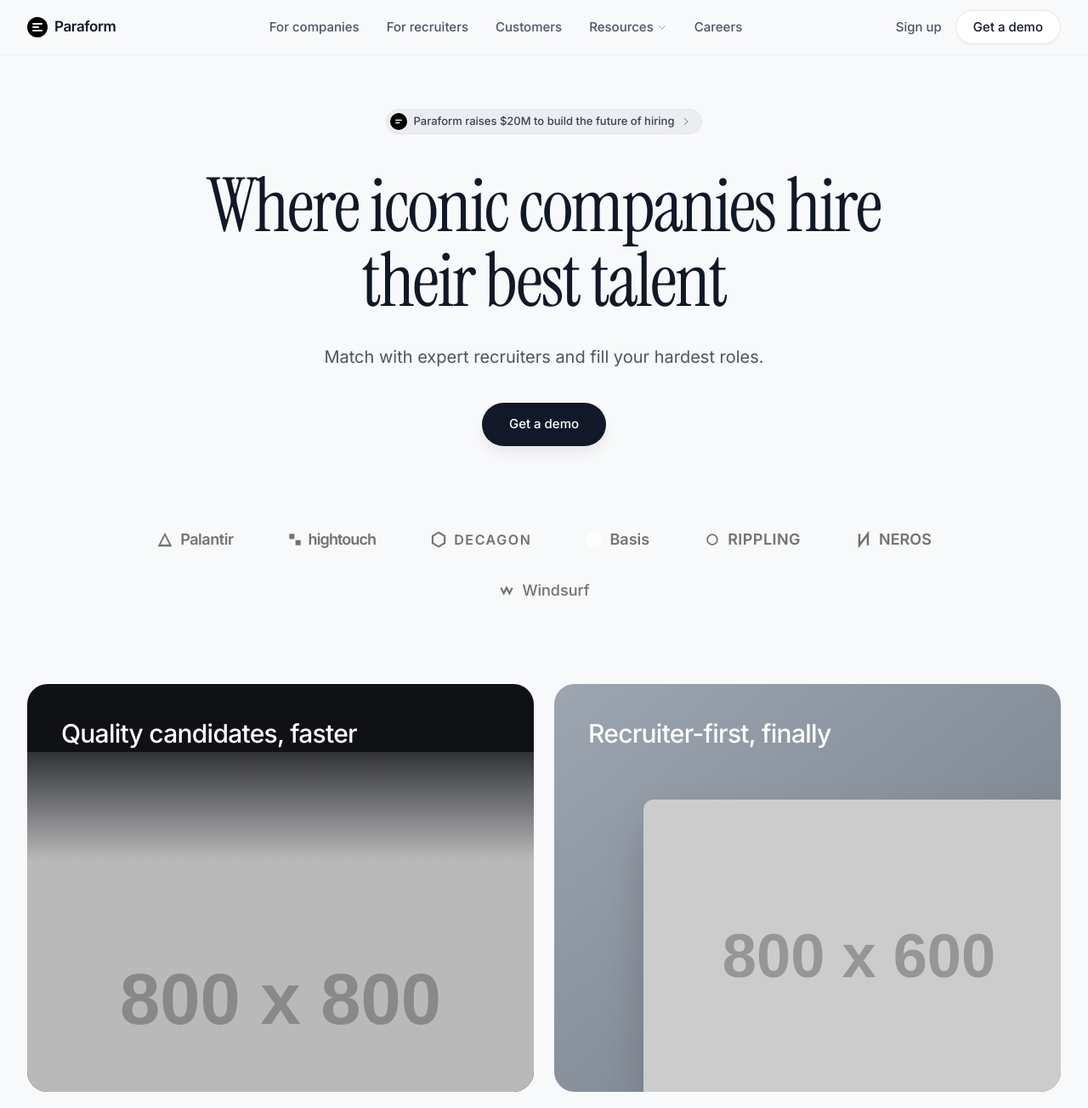
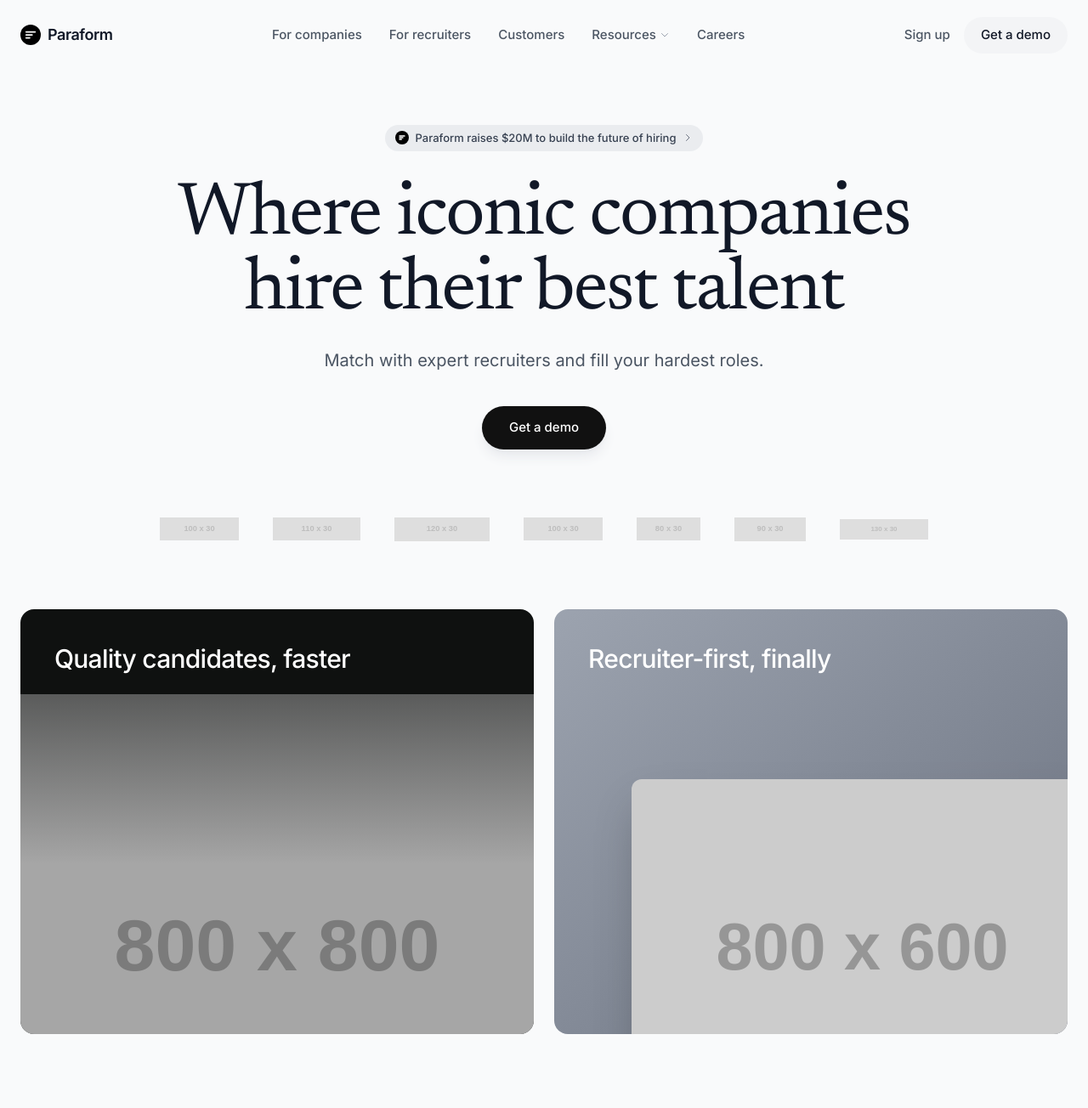
Before and after one commit to uncommon-websites/paraform-com-hero, a plain HTML site: page index.html in a window 1280 px wide. Shown: the whole page at 85% size. Drawn offline with nearby package versions, Linux system fonts and the light colour scheme; placeholder pictures from the web are drawn by us.

Commit message:
Update hero HTML

```diff
--- a/index.html
+++ b/index.html
@@ -3,177 +3,220 @@
 <head>
     <meta charset="UTF-8">
     <meta name="viewport" content="width=device-width, initial-scale=1.0">
-    <title>Paraform Hero Section</title>
+    <title>Paraform Hero Recreation</title>
     <script src="https://cdn.tailwindcss.com"></script>
     <link rel="preconnect" href="https://fonts.googleapis.com">
     <link rel="preconnect" href="https://fonts.gstatic.com" crossorigin>
-    <link href="https://fonts.googleapis.com/css2?family=Instrument+Serif:ital@0;1&family=Inter:wght@300;400;500;600&display=swap" rel="stylesheet">
+    <link href="https://fonts.googleapis.com/css2?family=Inter:wght@400;500;600&family=Newsreader:ital,opsz,wght@0,6..72,200..800;1,6..72,200..800&display=swap" rel="stylesheet">
+
+    <script>
+        tailwind.config = {
+            theme: {
+                extend: {
+                    fontFamily: {
+                        sans: ['Inter', 'sans-serif'],
+                        serif: ['Newsreader', 'serif'],
+                    },
+                    colors: {
+                        gray: {
+                            50: '#F9FAFB',
+                            100: '#F3F4F6',
+                            800: '#1F2937',
+                            900: '#111827',
+                        }
+                    }
+                }
+            }
+        }
+    </script>
+
     <style>
-        body {
-            font-family: 'Inter', sans-serif;
-            background-color: #F8F9FA;
-            color: #111827;
+        /* Typography Utilities */
+        .text-balance { text-wrap: balance; }
+        .text-pretty { text-wrap: pretty; }
+
+        /* Animation keyframes */
+        @keyframes fadeInUp {
+            from {
+                opacity: 0;
+                transform: translateY(20px);
+                filter: blur(4px);
             }
-        .font-serif-display {
-            font-family: 'Instrument Serif', serif;
+            to {
+                opacity: 1;
+                transform: translateY(0);
+                filter: blur(0);
             }
-        .logo-grayscale {
-            filter: grayscale(100%) opacity(0.6);
-            transition: filter 0.3s ease, opacity 0.3s ease;
         }
-        .logo-grayscale:hover {
-            filter: grayscale(0%) opacity(1);
+
+        @keyframes fadeIn {
+            from { opacity: 0; }
+            to { opacity: 1; }
+        }
+
+        @keyframes scaleIn {
+            from {
+                opacity: 0;
+                transform: scale(0.95);
+            }
+            to {
+                opacity: 1;
+                transform: scale(1);
+            }
+        }
+
+        /* Base animation class - ease-out for entering elements */
+        .animate-fade-in-up {
+            opacity: 0;
+            animation: fadeInUp 0.8s cubic-bezier(0.22, 0.61, 0.36, 1) forwards;
+        }
+
+        .animate-fade-in {
+            opacity: 0;
+            animation: fadeIn 0.6s cubic-bezier(0.22, 0.61, 0.36, 1) forwards;
+        }
+
+        .animate-scale-in {
+            opacity: 0;
+            animation: scaleIn 0.8s cubic-bezier(0.22, 0.61, 0.36, 1) forwards;
+        }
+
+        /* Staggered delays for sequential reveals */
+        .delay-0 { animation-delay: 0ms; }
+        .delay-100 { animation-delay: 100ms; }
+        .delay-200 { animation-delay: 200ms; }
+        .delay-300 { animation-delay: 300ms; }
+        .delay-400 { animation-delay: 400ms; }
+        .delay-500 { animation-delay: 500ms; }
+        .delay-600 { animation-delay: 600ms; }
+        .delay-700 { animation-delay: 700ms; }
+        .delay-800 { animation-delay: 800ms; }
+
+        /* Accessibility: Respect reduced motion preferences */
+        @media (prefers-reduced-motion: reduce) {
+            .animate-fade-in-up,
+            .animate-fade-in,
+            .animate-scale-in {
+                animation: none;
+                opacity: 1;
+                transform: none;
+                filter: none;
+            }
         }
     </style>
 </head>
-<body>
+<body class="bg-[#F9FAFB] text-gray-900 antialiased overflow-x-hidden">
 
-    <!-- Navigation -->
-    <nav class="fixed top-0 w-full z-50 bg-[#F8F9FA]/90 backdrop-blur-sm border-b border-gray-200/50">
-        <div class="max-w-[1440px] mx-auto px-4 sm:px-6 lg:px-8">
-            <div class="flex justify-between items-center h-16">
+    <!-- Navbar -->
+    <nav class="w-full px-6 py-5 animate-fade-in delay-0">
+        <div class="max-w-[1400px] mx-auto flex items-center justify-between">
             <!-- Logo -->
-                <div class="flex items-center gap-2 cursor-pointer">
-                    <div class="w-6 h-6 bg-black rounded-full flex items-center justify-center text-white relative overflow-hidden">
-                        <div class="flex flex-col gap-[2px] items-start w-3">
-                            <div class="h-[2px] w-3 bg-white rounded-full"></div>
-                            <div class="h-[2px] w-2 bg-white rounded-full"></div>
-                            <div class="h-[2px] w-3 bg-white rounded-full"></div>
+            <div class="flex items-center gap-2">
+                <div class="w-6 h-6 bg-black rounded-full flex items-center justify-center text-white">
+                    <svg width="14" height="14" viewBox="0 0 24 24" fill="none" stroke="currentColor" stroke-width="3" stroke-linecap="round" stroke-linejoin="round">
+                        <line x1="3" y1="6" x2="21" y2="6"></line>
+                        <line x1="3" y1="12" x2="15" y2="12"></line>
+                        <line x1="3" y1="18" x2="10" y2="18"></line>
+                    </svg>
                 </div>
-                    </div>
-                    <span class="font-semibold text-[17px] tracking-tight text-gray-900">Paraform</span>
+                <span class="font-bold text-lg tracking-tight">Paraform</span>
             </div>
 
-                <!-- Desktop Menu -->
-                <div class="hidden lg:flex items-center space-x-8 text-[15px] font-medium text-gray-600">
-                    <a href="#" class="hover:text-gray-900 transition-colors">For companies</a>
-                    <a href="#" class="hover:text-gray-900 transition-colors">For recruiters</a>
-                    <a href="#" class="hover:text-gray-900 transition-colors">Customers</a>
-                    <div class="flex items-center gap-1 cursor-pointer group hover:text-gray-900 transition-colors">
+            <!-- Desktop Links -->
+            <div class="hidden lg:flex items-center gap-8 text-[15px] font-medium text-gray-600">
+                <a href="#" class="hover:text-black transition-colors">For companies</a>
+                <a href="#" class="hover:text-black transition-colors">For recruiters</a>
+                <a href="#" class="hover:text-black transition-colors">Customers</a>
+                <div class="flex items-center gap-1 cursor-pointer hover:text-black transition-colors group">
                     <span>Resources</span>
-                        <svg class="w-3 h-3 text-gray-400 group-hover:text-gray-900 transition-colors" fill="none" stroke="currentColor" viewBox="0 0 24 24"><path stroke-linecap="round" stroke-linejoin="round" stroke-width="2" d="M19 9l-7 7-7-7"></path></svg>
+                    <svg class="w-3 h-3 text-gray-400 group-hover:text-black transition-colors" fill="none" stroke="currentColor" viewBox="0 0 24 24"><path stroke-linecap="round" stroke-linejoin="round" stroke-width="2" d="M19 9l-7 7-7-7"></path></svg>
                 </div>
-                    <a href="#" class="hover:text-gray-900 transition-colors">Careers</a>
+                <a href="#" class="hover:text-black transition-colors">Careers</a>
             </div>
 
-                <!-- Right Buttons -->
+            <!-- Actions -->
             <div class="flex items-center gap-4">
-                    <a href="#" class="hidden sm:block text-[15px] font-medium text-gray-600 hover:text-gray-900 transition-colors">Sign up</a>
-                    <a href="#" class="text-[15px] font-medium bg-white border border-gray-200 hover:bg-gray-50 text-gray-900 px-5 py-2 rounded-full transition-all shadow-sm">Get a demo</a>
-                </div>
+                <a href="#" class="text-[15px] font-medium text-gray-600 hover:text-black transition-colors hidden sm:block">Sign up</a>
+                <a href="#" class="text-[15px] font-medium bg-[#F3F4F6] hover:bg-gray-200 transition-colors px-5 py-2.5 rounded-full">Get a demo</a>
             </div>
         </div>
     </nav>
 
-    <!-- Hero Section -->
-    <main class="pt-32 pb-20 px-4 sm:px-6 lg:px-8 max-w-[1440px] mx-auto">
-
-        <div class="flex flex-col items-center text-center max-w-5xl mx-auto">
+    <!-- Main Hero Content -->
+    <main class="w-full pt-16 pb-20 px-4">
+        <div class="max-w-5xl mx-auto flex flex-col items-center text-center">
 
             <!-- Announcement Pill -->
-            <a href="#" class="group inline-flex items-center gap-2 bg-[#E5E7EB]/60 hover:bg-[#E5E7EB] border border-gray-200 rounded-full pl-1 pr-3 py-1 mb-10 transition-colors cursor-pointer">
-                <div class="w-5 h-5 bg-black rounded-full flex items-center justify-center text-white">
-                    <svg width="10" height="10" viewBox="0 0 24 24" fill="none" stroke="currentColor" stroke-width="3" stroke-linecap="round" stroke-linejoin="round"><line x1="4" y1="8" x2="20" y2="8"></line><line x1="4" y1="16" x2="14" y2="16"></line></svg>
+            <a href="#" class="animate-fade-in-up delay-100 inline-flex items-center gap-2 bg-[#EAECEF] hover:bg-gray-200 transition-colors px-3 py-1.5 rounded-full text-[13px] font-medium text-gray-700 mb-8 group">
+                <div class="w-4 h-4 bg-black rounded-full flex items-center justify-center text-white">
+                    <svg width="8" height="8" viewBox="0 0 24 24" fill="none" stroke="currentColor" stroke-width="4" stroke-linecap="round" stroke-linejoin="round">
+                        <line x1="3" y1="6" x2="21" y2="6"></line>
+                        <line x1="3" y1="12" x2="15" y2="12"></line>
+                        <line x1="3" y1="18" x2="10" y2="18"></line>
+                    </svg>
                 </div>
-                <span class="text-[13px] font-medium text-gray-700">Paraform raises $20M to build the future of hiring</span>
+                <span>Paraform raises $20M to build the future of hiring</span>
                 <svg class="w-3 h-3 text-gray-500 group-hover:translate-x-0.5 transition-transform" fill="none" stroke="currentColor" viewBox="0 0 24 24"><path stroke-linecap="round" stroke-linejoin="round" stroke-width="2" d="M9 5l7 7-7 7"></path></svg>
             </a>
 
             <!-- Headline -->
-            <h1 class="font-serif-display text-5xl sm:text-6xl md:text-7xl lg:text-[5.5rem] leading-[1.05] text-[#111827] mb-8 tracking-tight">
-                Where iconic companies hire <br class="hidden md:block" /> their best talent
+            <h1 class="animate-fade-in-up delay-200 font-serif text-5xl sm:text-6xl md:text-7xl lg:text-[5.5rem] leading-[1.05] tracking-tight text-gray-900 text-balance mb-6 max-w-4xl">
+                Where iconic companies hire their best talent
             </h1>
 
             <!-- Subheadline -->
-            <p class="text-lg sm:text-xl text-gray-600 mb-10 max-w-xl mx-auto leading-relaxed">
+            <p class="animate-fade-in-up delay-300 text-lg md:text-xl text-gray-600 text-pretty max-w-2xl mb-10 leading-relaxed">
                 Match with expert recruiters and fill your hardest roles.
             </p>
 
-            <!-- CTA -->
-            <a href="#" class="bg-[#111827] text-white text-[15px] font-medium px-8 py-3.5 rounded-full hover:bg-black transition-transform hover:scale-105 shadow-lg shadow-gray-200 mb-24 inline-block">
+            <!-- CTA Button -->
+            <button class="animate-fade-in-up delay-400 bg-[#111111] hover:bg-black text-white text-[15px] font-medium px-8 py-3.5 rounded-full transition-all hover:scale-105 active:scale-95 shadow-lg shadow-gray-200">
                 Get a demo
-            </a>
+            </button>
 
-            <!-- Logos Grid -->
-            <div class="w-full flex flex-wrap justify-center items-center gap-x-8 gap-y-8 md:gap-x-12 lg:gap-x-16 mb-24 px-4">
-                <!-- Palantir -->
-                <div class="logo-grayscale flex items-center gap-2">
-                    <svg class="w-5 h-5" viewBox="0 0 24 24" fill="currentColor"><path d="M12 2L2 22h20L12 2zm0 5l6 12H6l6-12z"/></svg>
-                    <span class="text-lg font-semibold tracking-tight">Palantir</span>
+            <!-- Logos Section -->
+            <div class="animate-fade-in delay-500 mt-20 w-full">
+                <div class="flex flex-wrap justify-center items-center gap-x-10 gap-y-8 opacity-60 grayscale">
+                    <!-- Using placeholder images styled to look like logos as requested -->
+                    <img src="https://placehold.co/100x30/F9FAFB/333?text=scale&font=montserrat" alt="Scale" class="h-7 w-auto object-contain mix-blend-multiply">
+                    <img src="https://placehold.co/110x30/F9FAFB/333?text=Gather&font=playfair-display" alt="Gather" class="h-7 w-auto object-contain mix-blend-multiply">
+                    <img src="https://placehold.co/120x30/F9FAFB/333?text=Windsurf&font=roboto" alt="Windsurf" class="h-7 w-auto object-contain mix-blend-multiply">
+                    <img src="https://placehold.co/100x30/F9FAFB/333?text=Owner&font=lato" alt="Owner" class="h-7 w-auto object-contain mix-blend-multiply">
+                    <img src="https://placehold.co/80x30/F9FAFB/333?text=HEX&font=oswald" alt="Hex" class="h-7 w-auto object-contain mix-blend-multiply">
+                    <img src="https://placehold.co/90x30/F9FAFB/333?text=Basis&font=merriweather" alt="Basis" class="h-7 w-auto object-contain mix-blend-multiply">
+                    <img src="https://placehold.co/130x30/F9FAFB/333?text=DECAGON&font=raleway" alt="Decagon" class="h-6 w-auto object-contain mix-blend-multiply">
                 </div>
-                <!-- Hightouch -->
-                <div class="logo-grayscale flex items-center gap-2">
-                    <svg class="w-4 h-4" viewBox="0 0 24 24" fill="currentColor"><rect x="2" y="2" width="9" height="9" /><rect x="13" y="13" width="9" height="9" /></svg>
-                    <span class="text-lg font-bold tracking-tighter">hightouch</span>
             </div>
-                <!-- Decagon -->
-                <div class="logo-grayscale flex items-center gap-2">
-                    <svg class="w-5 h-5" viewBox="0 0 24 24" fill="none" stroke="currentColor" stroke-width="2.5"><path d="M12 2l8.5 5v10L12 22l-8.5-5V7L12 2z"/></svg>
-                    <span class="text-base font-bold tracking-widest uppercase">Decagon</span>
         </div>
-                <!-- Basis -->
-                <div class="logo-grayscale flex items-center gap-2">
-                    <div class="w-5 h-5 bg-current rounded-full flex items-center justify-center text-white text-[10px] font-bold">B</div>
-                    <span class="text-lg font-semibold">Basis</span>
+
+        <!-- Feature Cards Grid -->
+        <div class="max-w-[1400px] mx-auto mt-20 grid grid-cols-1 md:grid-cols-2 gap-6 px-2">
+
+            <!-- Left Card (Dark) -->
+            <div class="animate-scale-in delay-600 relative h-[400px] md:h-[500px] bg-[#0F1110] rounded-2xl overflow-hidden group">
+                <div class="absolute top-0 left-0 w-full p-8 md:p-10 z-10">
+                    <h3 class="text-white text-2xl md:text-3xl font-medium tracking-tight">Quality candidates, faster</h3>
                 </div>
-                <!-- Rippling -->
-                <div class="logo-grayscale flex items-center gap-2">
-                    <svg class="w-5 h-5" viewBox="0 0 24 24" fill="currentColor"><path d="M4 12c0-4.4 3.6-8 8-8s8 3.6 8 8-3.6 8-8 8-8-3.6-8-8zm2 0c0 3.3 2.7 6 6 6s6-2.7 6-6-2.7-6-6-6-6 2.7-6 6z"/></svg>
-                    <span class="text-lg font-bold uppercase tracking-wide">Rippling</span>
+                <!-- Image Container -->
+                <div class="absolute bottom-0 left-0 w-full h-[80%] flex items-end justify-center">
+                    <img src="https://placehold.co/800x800/222/666?text=Portrait+Image" alt="Quality candidates" class="w-full h-full object-cover object-top opacity-80 group-hover:scale-105 transition-transform duration-700 ease-out">
+                    <!-- Gradient overlay for text readability if needed -->
+                    <div class="absolute inset-0 bg-gradient-to-b from-[#0F1110] via-transparent to-transparent opacity-50"></div>
                 </div>
-                <!-- Neros -->
-                <div class="logo-grayscale flex items-center gap-2">
-                    <svg class="w-5 h-5" viewBox="0 0 24 24" fill="none" stroke="currentColor" stroke-width="3"><path d="M6 4v16l12-16v16"/></svg>
-                    <span class="text-lg font-bold uppercase">Neros</span>
             </div>
-                <!-- Windsurf -->
-                <div class="logo-grayscale flex items-center gap-2">
-                    <svg class="w-5 h-5" viewBox="0 0 24 24" fill="none" stroke="currentColor" stroke-width="2.5"><path d="M4 8l4 8 4-8 4 8 4-8"/></svg>
-                    <span class="text-lg font-medium">Windsurf</span>
+
+            <!-- Right Card (Light/Gradient) -->
+            <div class="animate-scale-in delay-700 relative h-[400px] md:h-[500px] bg-gradient-to-br from-[#9CA3AF] to-[#6B7280] rounded-2xl overflow-hidden group">
+                <div class="absolute top-0 left-0 w-full p-8 md:p-10 z-10">
+                    <h3 class="text-white text-2xl md:text-3xl font-medium tracking-tight">Recruiter-first, finally</h3>
+                </div>
+                <!-- UI Mockup Container -->
+                <div class="absolute bottom-[-10%] right-[-5%] w-[90%] h-[70%] shadow-2xl rounded-tl-xl overflow-hidden transform group-hover:-translate-y-2 transition-transform duration-500">
+                    <img src="https://placehold.co/800x600/fff/eee?text=UI+Dashboard+Mockup" alt="Recruiter Dashboard" class="w-full h-full object-cover object-left-top">
                 </div>
             </div>
 
         </div>
-
-        <!-- Feature Cards Grid -->
-        <div class="grid grid-cols-1 md:grid-cols-2 gap-6 max-w-7xl mx-auto">
-
-            <!-- Left Card -->
-            <div class="relative h-[480px] rounded-3xl overflow-hidden bg-[#0F1115] group cursor-pointer">
-                <div class="absolute top-0 left-0 w-full p-8 sm:p-10 z-20">
-                    <h3 class="text-2xl sm:text-3xl font-medium text-white tracking-tight">Quality candidates, faster</h3>
-                </div>
-
-                <!-- Image Container -->
-                <div class="absolute inset-0 flex items-end justify-center pt-20">
-                    <div class="w-full h-full relative">
-                        <!-- Placeholder for the man's photo -->
-                        <img src="https://placehold.co/800x800/1a1a1a/666666?text=Candidate+Photo"
-                             alt="Candidate Portrait"
-                             class="w-full h-full object-cover object-top opacity-90 group-hover:scale-105 transition-transform duration-700 ease-out">
-                        <!-- Gradient to fade image into background at bottom if needed, or top for text -->
-                        <div class="absolute top-0 left-0 w-full h-32 bg-gradient-to-b from-[#0F1115]/80 to-transparent"></div>
-                    </div>
-                </div>
-            </div>
-
-            <!-- Right Card -->
-            <div class="relative h-[480px] rounded-3xl overflow-hidden bg-gradient-to-br from-[#9CA5B0] to-[#747C88] group cursor-pointer">
-                <div class="absolute top-0 left-0 w-full p-8 sm:p-10 z-20">
-                    <h3 class="text-2xl sm:text-3xl font-medium text-white tracking-tight">Recruiter-first, finally</h3>
-                </div>
-
-                <!-- UI Mockup Container -->
-                <div class="absolute bottom-0 right-0 w-[85%] h-[75%] translate-x-4 translate-y-4 shadow-2xl rounded-tl-xl overflow-hidden transition-transform duration-500 group-hover:-translate-y-2 group-hover:-translate-x-2">
-                    <!-- Placeholder for the UI Interface -->
-                    <img src="https://placehold.co/800x600/ffffff/f3f4f6?text=Recruiter+Dashboard+UI"
-                         alt="Recruiter Dashboard"
-                         class="w-full h-full object-cover object-left-top">
-                </div>
-            </div>
-
-        </div>
-
     </main>
 
 </body>
```
Lines whose indentation alone changed are shown as unchanged.
